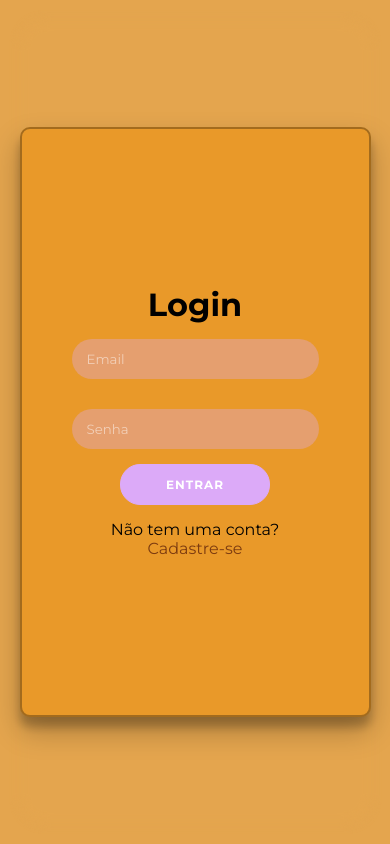
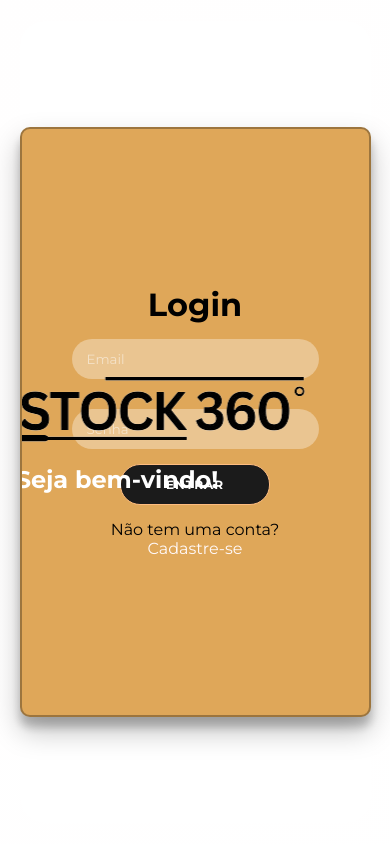
Before and after one commit to samuzaum/Stock360, a PHP site: page / in a window 390 px wide. Run offline with PHP 8.4, Linux system fonts and the light colour scheme.

Commit message:
adicionei logo, troquei as cores (provavelmente mudarei de novo) adicionei uma animação (atoa, mas adicionei), com ajuda

```diff
--- a/index.html
+++ b/index.html
@@ -30,8 +30,34 @@
                 <span>Já tem uma conta? <a href="#" id="signIn">Entre</a></span>
             </form>
         </div>
+        <div class="logo-message-container right">
+            <div class="logo-message-content">
+                <img src="./images/logo_preta.png" alt="Logo" class="logo"> <!-- Espaço para a logo -->
+                <div class="welcome-message">Seja bem-vindo!</div> <!-- Mensagem de boas-vindas -->
+            </div>
+        </div>
     </div>
     <script src="https://code.jquery.com/jquery-3.6.0.min.js"></script>
-    <script src="js/loginclick.js"></script>
+    <script>
+        const container = document.getElementById('container');
+        const signUpButton = document.getElementById('signUp');
+        const signInButton = document.getElementById('signIn');
+
+        signUpButton.addEventListener('click', () => {
+            container.classList.add('right-panel-active');
+            setTimeout(() => {
+                document.querySelector('.logo-message-container').classList.remove('right');
+                document.querySelector('.logo-message-container').classList.add('left');
+            }, 300);
+        });
+
+        signInButton.addEventListener('click', () => {
+            container.classList.remove('right-panel-active');
+            setTimeout(() => {
+                document.querySelector('.logo-message-container').classList.remove('left');
+                document.querySelector('.logo-message-container').classList.add('right');
+            }, 300);
+        });
+    </script>
 </body>
 </html>
--- a/loginstyles.css
+++ b/loginstyles.css
@@ -21,8 +21,9 @@
     left: 0;
     width: 100vw;
     height: 100vh;
-    background: linear-gradient(135deg, #e4a54e, #e4a54e, #e4a54e);
+    background: linear-gradient(135deg, #ffffff, #fffdfd, #ffffff);
     background-size: 600% 600%;
+    animation: gradientAnimation 20s ease infinite;
     z-index: -3;
 }
 
@@ -100,11 +101,11 @@
     border-radius: 25px;
     z-index: -1;
     filter: blur(5px);
-    background-color: #e4a54e;
+    background-color: #ffffff;
 }
 
 .container {
-    background-color: #e99929;
+    background-color: #dfa759;
     border-radius: 10px;
     box-shadow: 0 14px 28px rgba(0, 0, 0, 0.25), 0 10px 10px rgba(0, 0, 0, 0.22);
     width: 60vw;
@@ -115,7 +116,9 @@
     border: 2px solid rgba(0, 0, 0, 0.3);
     backdrop-filter: blur(20px);
     -webkit-backdrop-filter: blur(7px);
-
+    display: flex;
+    justify-content: center;
+    align-items: center;
 }
 
 .form-container {
@@ -151,6 +154,31 @@
     z-index: 1;
 }
 
+.logo-message-container {
+    position: absolute;
+    width: 50%;
+    height: 100%;
+    display: flex;
+    align-items: center;
+    justify-content: center;
+    transition: transform 0.6s ease-in-out;
+    z-index: 1;
+}
+
+.logo-message-container.left {
+    transform: translateX(-5%);
+    left: 0;
+}
+
+.logo-message-container.right {
+    transform: translateX(5%);
+    right: 0;
+}
+
+.logo-message-content {
+    text-align: center;
+}
+
 form {
     background-color: transparent;
     display: flex;
@@ -161,6 +189,7 @@
     align-items: center;
     text-align: center;
 }
+
 .password-container {
     display: flex;
     align-items: center;
@@ -176,27 +205,30 @@
     cursor: pointer;
     font-family: "Montserrat", sans-serif;
 }
+
 input {
-    background-color: #dbaaf856;
+    background-color: #ffffff56;
     border: none;
     border-radius: 20px;
     padding: 12px 15px;
     margin: 15px ;
     width: 100%;
     color: #fff;
-    font-family: "Montserrat",sans-serif;
+    font-family: "Montserrat", sans-serif;
 }
+
 input::placeholder {
-    color: #fff; /* Cor do texto do placeholder */
-    opacity: 0.5; /* Ajusta a opacidade do placeholder para garantir que a cor seja visível */
-    font-family: "Montserrat",sans-serif;
+    color: #fff;
+    opacity: 0.5;
+    font-family: "Montserrat", sans-serif;
 }
+
 button {
     margin-bottom: 15px;
-    font-family: "Montserrat",sans-serif;
+    font-family: "Montserrat", sans-serif;
     border-radius: 20px;
-    border: 1px solid #dcaaf8;
-    background-color: #dcaaf8;
+    border: 1px solid #ffbd80;
+    background-color: #1b1b1b;
     color: #fff;
     font-size: 12px;
     font-weight: bold;
@@ -215,14 +247,22 @@
 }
 
 a {
-    color: #7c3b10;
+    color: #fff9f9;
     text-decoration: none;
     margin: 15px 0;
 }
+
+.welcome-message {
+    color: #fff;
+    font-size: 24px;
+    font-weight: bold;
+    text-align: center;
+}
+
 @media (max-width: 768px) {
     .container {
-        width: 90vw; /* Ajusta a largura para telas menores */
-        min-height: 70vh; /* Ajusta a altura para telas menores */
+        width: 90vw;
+        min-height: 70vh;
     }
 
     .login-container,
@@ -231,12 +271,50 @@
     }
 
     .container.right-panel-active .login-container {
-        transform: none; /* Remove o movimento lateral */
+        transform: none;
         opacity: 0;
     }
 
     .container.right-panel-active .register-container {
-        transform: none; /* Remove o movimento lateral */
+        transform: none;
         opacity: 1;
     }
+
+    .logo-message-container {
+        position: absolute;
+        width: 50%;
+        height: 100%;
+        display: flex;
+        flex-direction: column;
+        align-items: center;
+        justify-content: center;
+        transition: transform 0.6s ease-in-out, opacity 0.3s ease-in-out;
+        opacity: 1;
+        z-index: 1;
+    }
+
+    .container.right-panel-active .logo-message-container {
+        transform: translateX(-100%);
+        opacity: 0;
+    }
+
+    .logo-message-container.left {
+        left: 50%;
+        transform: translateX(-100%);
+    }
+
+    .logo-message-container.right {
+        right: 50%;
+    }
+
+    .logo-message-content {
+        display: flex;
+        flex-direction: column;
+        align-items: center;
+        justify-content: center;
+    }
+
+    .logo-message-content .logo {
+        margin-bottom: 10px;
+    }
 }
```
Also changed, not shown: images/LogoSTOCK360/1.png (added), images/LogoSTOCK360/2.png (added), images/LogoSTOCK360/3.png (added), images/LogoSTOCK360/4.png (added), images/LogoSTOCK360/5.png (added), images/LogoSTOCK360/6.png (added), images/logo_branca.png (added), images/logo_preta.png (added).
